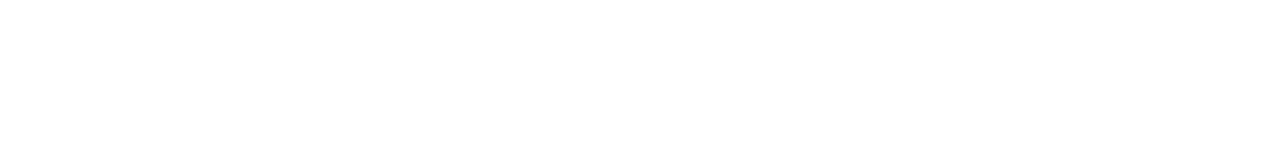
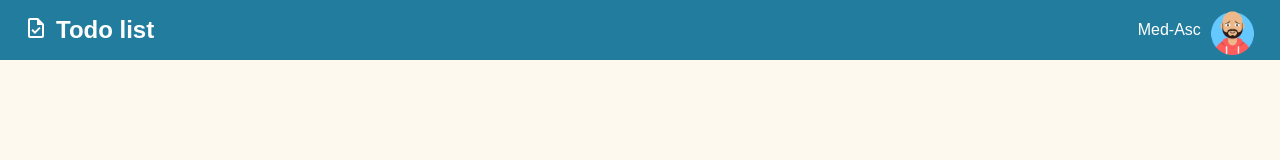
Before and after one commit to med-asc/todo-list, a website built with webpack: page src/template.html in a window 1280 px wide. Built offline with nearby package versions, Linux system fonts and the light colour scheme.

Commit message:
Create header with avatar img

```diff
--- a/src/index.js
+++ b/src/index.js
@@ -1,8 +1,10 @@
 import Todo from './modules/todo';
-import Project from './modules/project'
+import Project from './modules/project';
 import './style/style.css';
+import UserAvatar from './asset/img/user.png';
 
-const p1 = new Project('Project 1');
-const n1 = new Todo('Important stuff', 'Have to do some important stuff...');
-p1.addToList(n1);
-console.log(p1.list);
+// Add the user avatar image to our existing user-div.
+const avatarElement = document.querySelector('.user');
+const myIcon = new Image();
+myIcon.src = UserAvatar;
+avatarElement.appendChild(myIcon);
--- a/src/modules/project.js
+++ b/src/modules/project.js
@@ -2,11 +2,15 @@ class Project {
     list = [];
 
     constructor(title) {
-        this.title = title;
+        this._title = title;
     }
 
     addToList(obj) {
         this.list.push(obj);
+    }
+
+    get title() {
+        return this._title;
     }
 
     get list() {
--- a/src/style/style.css
+++ b/src/style/style.css
@@ -1,4 +1,55 @@
+:root {
+    --color-bg: rgb(23 195 178);
+    --color-white: rgb(254 249 239);
+    --color-yellow: rgb(255 203 119);
+    --color-blue: rgb(34 124 157);
+    --color-red: rgb(254 109 115);
+    --text-blue: rgb(19 68 86);
+    --text-black: rgb(13 12 12);
+    --text-white: rgb(255 255 255);
+}
+
 * {
     padding: 0;
     margin: 0;
 }
+
+html, body {
+    height: 100vh;
+}
+
+body {
+    background-color: var(--color-white);
+    font-family: Arial, Helvetica, sans-serif;
+    display: grid;
+    grid-template-rows: 60px 1fr;
+}
+
+.header {
+    color: var(--text-white);
+    background-color: var(--color-blue);
+    display: flex;
+    justify-content: space-between;
+    align-items: center;
+    padding: 0 24px;
+}
+
+.logo {
+    display: flex;
+    gap: 8px;
+}
+
+.user {
+    display: flex;
+    gap: 8px;
+    align-items: center;
+}
+
+.user a {
+    color: var(--text-white);
+    text-decoration: none;
+}
+
+.user img {
+    height: 50px;
+}
--- a/src/template.html
+++ b/src/template.html
@@ -7,6 +7,17 @@
     <title><%= htmlWebpackPlugin.options.title %></title>
 </head>
 <body>
+    <header class="header">
+        <div class="logo">
+            <svg xmlns="http://www.w3.org/2000/svg" enable-background="new 0 0 24 24" height="24px" viewBox="0 0 24 24" width="24px" fill="#FFFFFF"><g><path d="M0,0h24v24H0V0z" fill="none"/></g><g><path d="M14,2H6C4.9,2,4.01,2.9,4.01,4L4,20c0,1.1,0.89,2,1.99,2H18c1.1,0,2-0.9,2-2V8L14,2z M18,20H6V4h7v5h5V20z M8.82,13.05 L7.4,14.46L10.94,18l5.66-5.66l-1.41-1.41l-4.24,4.24L8.82,13.05z"/></g></svg>
+            <h2>Todo list</h2>
+        </div>
+        <div class="user">
+            <a href="#">Med-Asc</a>
+        </div>
+    </header>
+    <main id="mainContent">
 
+    </main>
 </body>
 </html>
```
Also changed, not shown: dist/70f1daec2afc1220c689.png (added), dist/index.bundle.js, dist/index.html, src/asset/img/user.png (added), 3 other files.
